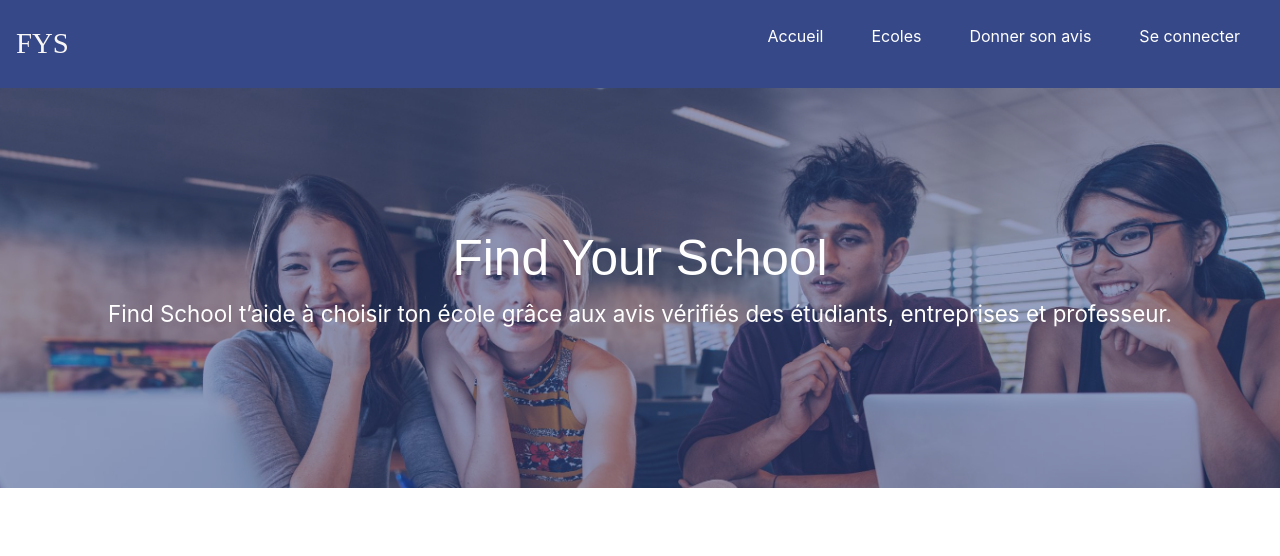
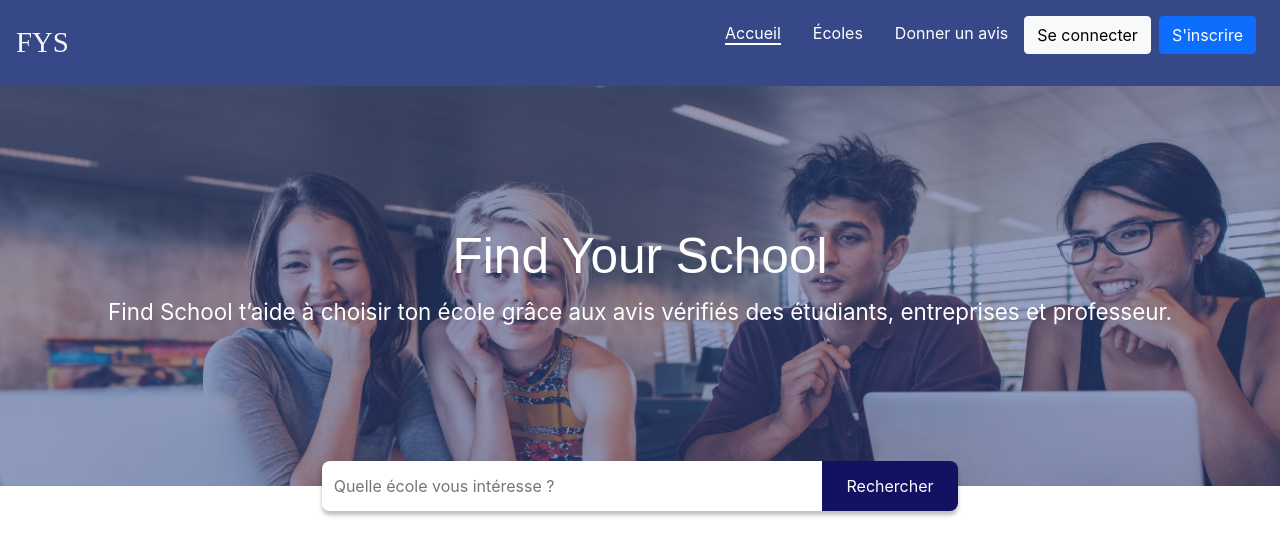
Before and after one commit to FindYouSchool/FYS-front-end, a React (Create React App) app: page / in a window 1280 px wide. Shown: the top 556 px of the page. Built offline with nearby package versions, Linux system fonts and the light colour scheme; a web font is replaced by a local one.

Commit message:
creating searchbar and improve style menu

```diff
--- a/src/App.jsx
+++ b/src/App.jsx
@@ -1,15 +1,15 @@
-import React, { Suspense } from "react";
+import React, { Suspense, lazy } from "react";
 import { Route, Routes } from "react-router-dom";
 import Providers from "./contexts/Providers";
 
 // PAGES
-const Home = React.lazy(() => import("./pages/Home/Home"));
-const Login = React.lazy(() => import("./pages/Login/Login"));
-const NotFound = React.lazy(() => import("./pages/404/NotFound"));
-const SignUp = React.lazy(() => import("./pages/SignUp/SignUp"));
+const Home = lazy(() => import("./pages/Home/Home"));
+const Login = lazy(() => import("./pages/Login/Login"));
+const NotFound = lazy(() => import("./pages/404/NotFound"));
+const SignUp = lazy(() => import("./pages/SignUp/SignUp"));
 //COMPONENTS
-const Menu = React.lazy(() => import("./components/Menu/Menu"));
-const Loader = React.lazy(() => import("./components/Loader/Loader"));
+const Menu = lazy(() => import("./components/Menu/Menu"));
+const Loader = lazy(() => import("./components/Loader/Loader"));
 
 function App() {
   return (
--- a/src/components/Header/Header.jsx
+++ b/src/components/Header/Header.jsx
@@ -1,15 +1,24 @@
 import React from "react";
+import SearchBar from "../SearchBar/SearchBar";
 import "./header.css";
 
 const Header = () => {
   return (
     <div className="header-container">
-      <div className="header-overlay">
+      <div className="header-overlay  position-relative">
         <h1 className="header-title">Find Your School</h1>
         <p>
           Find School t’aide à choisir ton école grâce aux avis vérifiés des
           étudiants, entreprises et professeur.
         </p>
+        <div
+          style={{
+            position: "absolute",
+            bottom: "-25px",
+          }}
+        >
+          <SearchBar />
+        </div>
       </div>
     </div>
   );
--- a/src/components/Loader/Loader.jsx
+++ b/src/components/Loader/Loader.jsx
@@ -13,7 +13,7 @@ const Loader = (props) => {
     >
       <div
         style={{ width: size[props.size], height: size[props.size] }}
-        className="spinner-grow text-primary m-5"
+        className="spinner-border text-primary m-5"
         role="status"
       >
         <span className="visually-hidden">Loading...</span>
--- a/src/components/Menu/Menu.css
+++ b/src/components/Menu/Menu.css
@@ -35,20 +35,33 @@
   flex-direction: row;
   justify-content: flex-end;
   align-items: baseline;
-  width: 70%;
+  width: 80%;
 }
 
 .navbar-link {
-  box-shadow: inset 0 0 0 0 #36478700;
+  position: relative;
   color: white;
-  transition: color 0.2s ease-in-out, box-shadow 0.4s ease-in-out;
-  text-align: center;
-  padding: 0.5rem;
-  max-width: 200px;
+}
+.navbar-link::before {
+  content: "";
+  position: absolute;
+  display: block;
+  width: 100%;
+  height: 2px;
+  bottom: 0;
+  left: 0;
+  background-color: white;
+  transform: scaleX(0);
+  transform-origin: top left;
+  transition: transform 0.3s ease;
 }
 .navbar-link:hover {
-  color: #364887;
-  box-shadow: inset calc(120px + 0.5rem) 0 0 #fff;
+  color: white;
+}
+.navbar-link:hover::before,
+.navbar-link.active::before {
+  color: white;
+  transform: scaleX(1);
 }
 
 @media screen and (max-width: 800px) {
@@ -65,26 +78,34 @@
     height: 100vh;
     padding: 2rem;
     visibility: hidden;
-    transition: background-color 0.2s ease-in-out;
+    transition: background-color 0.3s ease-in-out;
+    z-index: 1000;
   }
   .navbar-link {
     display: block;
-    box-shadow: inset 0 0 0 0 #36478700;
     text-align: center;
-    width: 50vmin;
-    max-width: none;
+    width: 50%;
+    max-width: 350px;
     margin: 1.5rem 0;
     padding: 0rem 1.5rem;
     font-size: 5vw;
     color: white;
   }
-  .navbar-link:hover {
-    box-shadow: inset 50vmin 0 0 0 #fff !important;
-    color: #364787;
+  .menu-login-container {
+    display: flex;
+    justify-content: space-between;
+    align-self: center;
+    align-content: center;
+    align-items: center;
+    width: 50%;
+    position: absolute;
+    bottom: 100px;
+    margin: auto;
   }
   .show-nav .navbar-links {
     width: 100vw;
-    background-color: #364787f1;
+    background-color: rgba(54, 71, 135, 0.7);
+    backdrop-filter: blur(2px);
     visibility: visible;
   }
   .hide-nav .navbar-links {
@@ -121,6 +142,7 @@
     position: fixed;
     top: 1rem;
     right: 1rem;
+    z-index: 1001;
   }
   .navbar-burger:hover {
     cursor: pointer;
@@ -160,18 +182,17 @@
   }
 }
 
-@media screen and (max-width: 350px) {
+@media screen and (max-width: 480px) {
   .navbar-links {
     padding: 1.5rem;
   }
   .navbar-link {
-    /* margin: auto;
-    margin: 1rem 0;
-    padding: 0.5rem 1.5rem; */
     font-size: 1.5rem;
-    width: 100%;
+    width: 80%;
+    max-width: 250px;
   }
-  .navbar-link:hover {
-    box-shadow: inset calc(90vw - 3rem) 0 0 0 #fff !important;
+  .menu-login-container {
+    width: 70%;
+    margin: auto;
   }
 }
--- a/src/components/Menu/Menu.jsx
+++ b/src/components/Menu/Menu.jsx
@@ -39,33 +39,42 @@ const Menu = () => {
           onClick={handleClick}
           className="navbar-link d-inline-block mx-3"
         >
-          Ecoles
+          Écoles
         </NavLink>
         <NavLink
           to="/notice"
           onClick={handleClick}
           className="navbar-link d-inline-block mx-3"
         >
-          Donner son avis
+          Donner un avis
         </NavLink>
         {isAuthenticated ? (
           <Avatar
             size={30}
             containerStyle="avatar-container"
-            className="avatar-opened-nav"
+            className="avatar-opened-nav mx-5"
             onClick={() => {
               handleClick();
               navigate("/profile");
             }}
           />
         ) : (
+          <div className="menu-login-container">
             <NavLink
               to="/login"
               onClick={handleClick}
-            className="navbar-link d-inline-block mx-3"
+              className="btn btn-light "
             >
               Se connecter
             </NavLink>
+            <NavLink
+              to="/sign-up"
+              onClick={handleClick}
+              className="btn btn-primary mx-2"
+            >
+              S'inscrire
+            </NavLink>
+          </div>
         )}
       </ul>
       <button className="navbar-burger" onClick={handleShowLinks}>
--- /dev/null
+++ b/src/components/SearchBar/SearchBar.jsx
@@ -0,0 +1,29 @@
+import React, { useState } from "react";
+import "./searchBar.css";
+
+const SearchBar = ({ onClick }) => {
+  const [search, setSearch] = useState("");
+  const handleSearch = (e) => {
+    e.preventDefault();
+    console.log(search);
+  };
+  return (
+    <div className="searchbar-container">
+      <form>
+        <input
+          className="searchbar-input"
+          value={search}
+          onChange={(e) => setSearch(e.target.value)}
+          placeholder="Quelle école vous intéresse ?"
+          name="search"
+          id="search"
+        />
+        <button onClick={handleSearch} type="submit" className="searchbar-btn">
+          Rechercher
+        </button>
+      </form>
+    </div>
+  );
+};
+
+export default SearchBar;
--- /dev/null
+++ b/src/components/SearchBar/searchBar.css
@@ -0,0 +1,25 @@
+.searchbar-container {
+  position: relative;
+  box-shadow: 0 4px 4px 0 rgba(0, 0, 0, 0.26);
+  border-radius: 8px;
+  display: flex;
+}
+.searchbar-input {
+  max-width: 500px;
+  width: 50vw;
+  height: 50px;
+  border-radius: 8px 0 0 8px;
+  border: none;
+  padding: 0.5rem 0.7rem;
+  flex: 1;
+}
+.searchbar-btn {
+  border: none;
+  padding: 1rem 1.5rem;
+  border-radius: 0 8px 8px 0;
+  height: 50px;
+  line-height: 10px;
+  text-align: center;
+  background-color: #131161;
+  color: white;
+}
```
Lines whose indentation alone changed are shown as unchanged.
